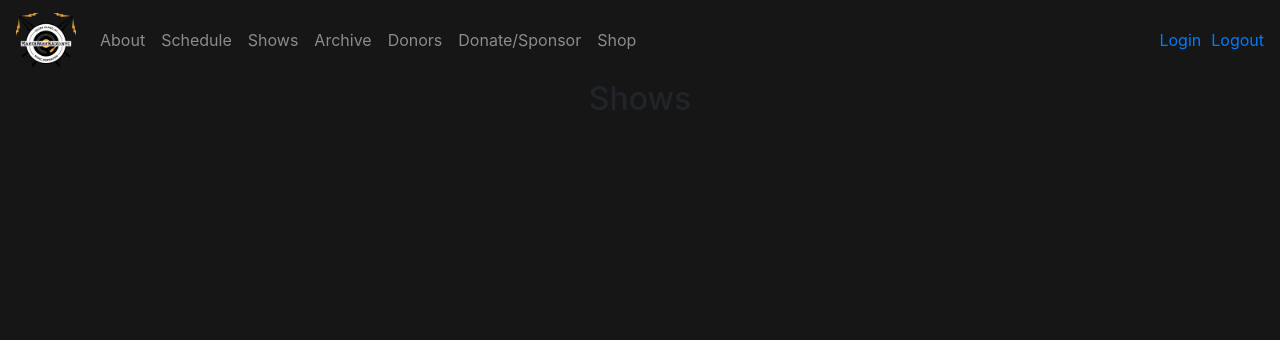
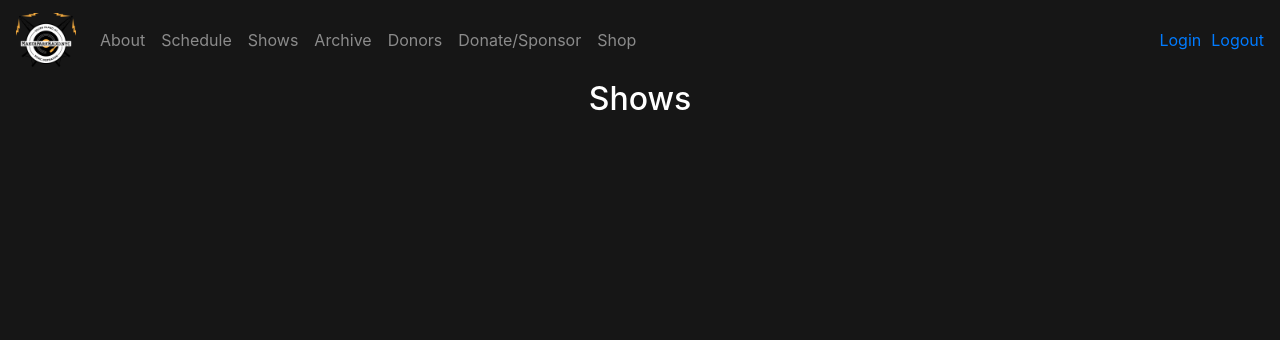
Before and after one commit to Antoun17/mprstaging, a PHP site: page /shows.php in a window 1280 px wide. Shown: the top 340 px of the page. Run offline with PHP 8.4, Linux system fonts and the light colour scheme; data that the repository does not hold is empty; some libraries are stand-ins or nearby versions.

Commit message:
fixing pages

```diff
--- a/shows.php
+++ b/shows.php
@@ -15,7 +15,7 @@
     <title>Shows Page</title>
 </head>
 
-<body style="background-color: #161616;">
+<body style="color: white; background-color: #161616;">
 
 
 
@@ -92,7 +92,7 @@
                     <?php
                    }
 ?>
-                 <div class="card">
+                 <div class="card" style="color: white; background-color: #161616;">
                      <div class="card-content">
                        <h2> <a href="shows.php?episode_id=<?php echo $row['episode_id']; ?>&show_id=<?php echo $row['show_id']; ?>"><?php echo $row['episode_title']; ?></a> - <?php echo $row['episode_date']; ?>
                        <p class="card-text collapse" id="viewdetails<?php echo $row['episode_id']; ?>&show_id=<?php echo $row['show_id']; ?>"><?php echo $row['episode_description']; ?></p>
@@ -123,7 +123,7 @@
 
              <?php foreach ($result as $row):?>
 
-             <div class="card">
+             <div class="card" style="color: white; background-color: #161616;">
                <a href="shows.php?show_id=<?php echo $row['show_id']; ?>">
                 <div class="card-content">
                    <h2> <a href="shows.php?show_id=<?php echo $row['show_id']; ?>"><?php echo $row['show_name']; ?></a></h2>
```
